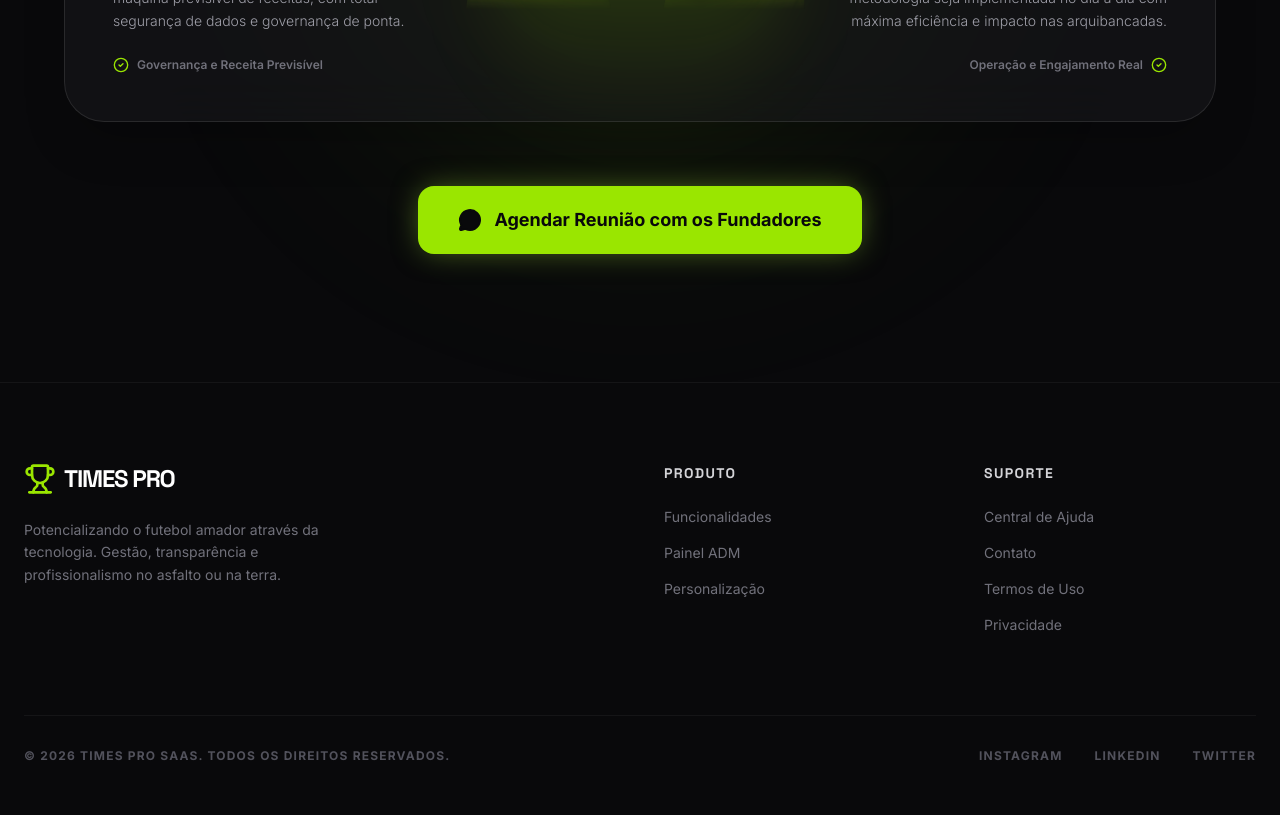
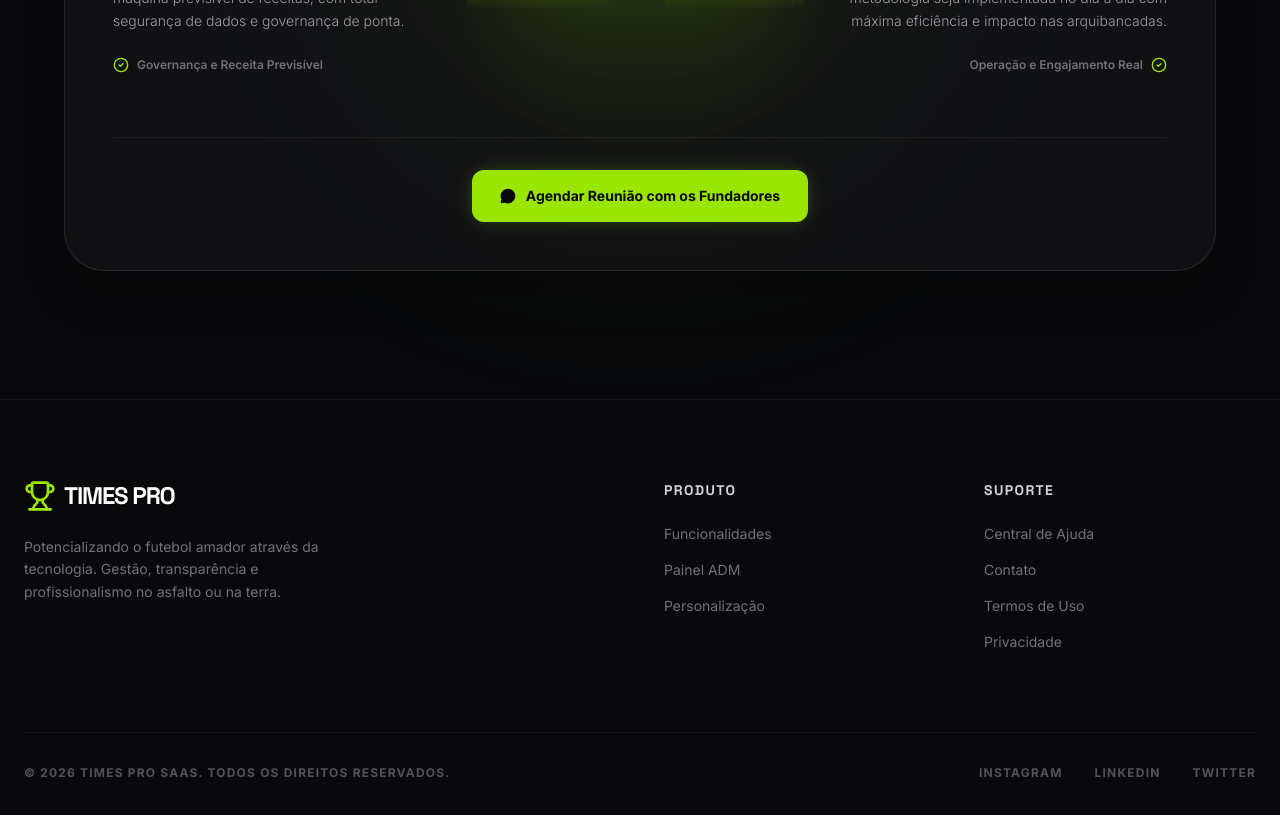
Before and after one commit to timesprobr/TimesPro-site-, a React (Vite) app: page / in a window 1280 px wide. Shown: the part 3760-4575 px from the top of the page. Built offline with nearby package versions, Linux system fonts and the light colour scheme.

Commit message:
feat: refinamento do CTA dos fundadores para o interior do card

```diff
--- a/src/App.tsx
+++ b/src/App.tsx
@@ -814,14 +814,14 @@ export default function App() {
                   </div>
                 </div>
 
-              </div>
+                {/* Botão de Agendamento Interno */}
+                <div className="lg:col-span-12 flex justify-center pt-8 border-t border-white/5 mt-4 order-4 relative z-20">
+                  <button className="px-7 py-4 bg-lime-400 text-zinc-950 rounded-xl font-bold text-sm hover:bg-lime-300 shadow-[0_0_20px_-5px_rgba(163,230,53,0.4)] hover:scale-105 transition-all inline-flex items-center gap-2.5">
+                    <MessageCircle className="w-4 h-4 fill-zinc-950 text-zinc-950" />
+                    Agendar Reunião com os Fundadores
+                  </button>
+                </div>
 
-              {/* Botão de Agendamento */}
-              <div className="mt-16 text-center">
-                <button className="px-10 py-5 bg-lime-400 text-zinc-950 rounded-2xl font-black text-lg hover:bg-lime-300 shadow-[0_0_30px_-5px_rgba(163,230,53,0.5)] hover:scale-105 transition-all inline-flex items-center gap-3 group">
-                  <MessageCircle className="w-6 h-6 fill-zinc-950 text-zinc-950" />
-                  Agendar Reunião com os Fundadores
-                </button>
               </div>
 
             </div>
```
